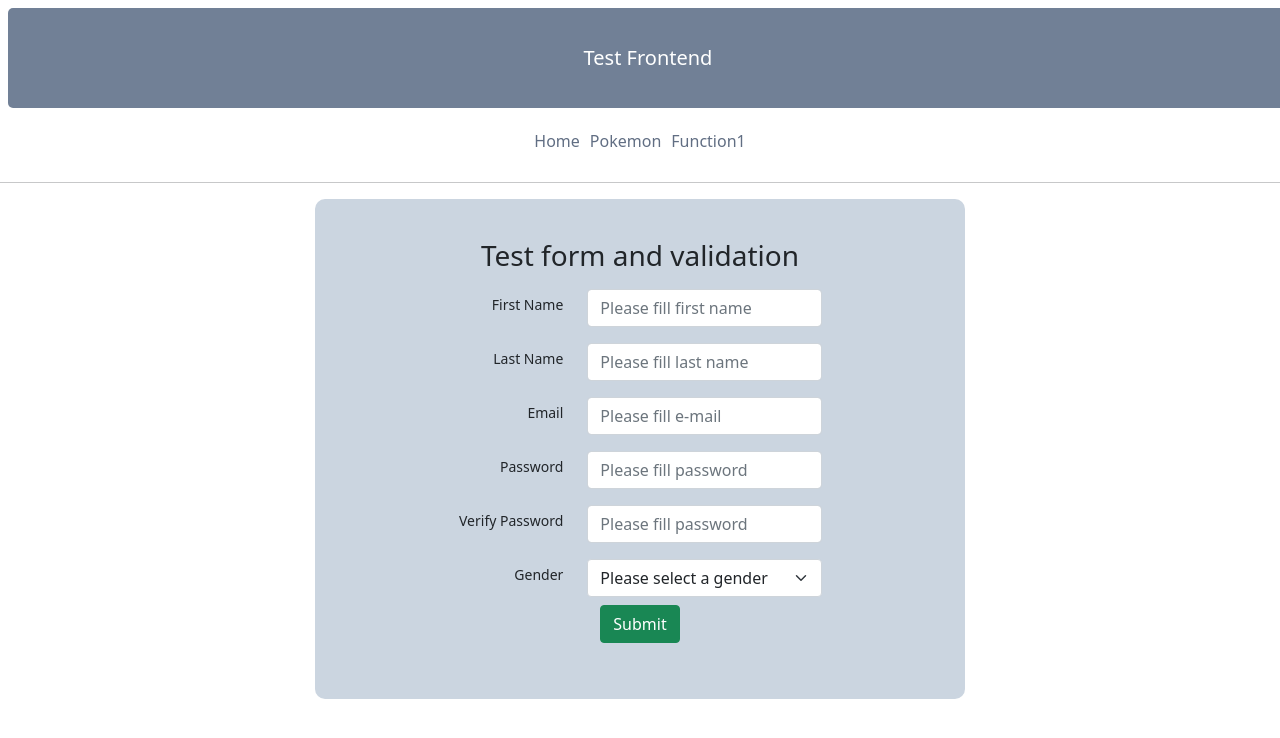
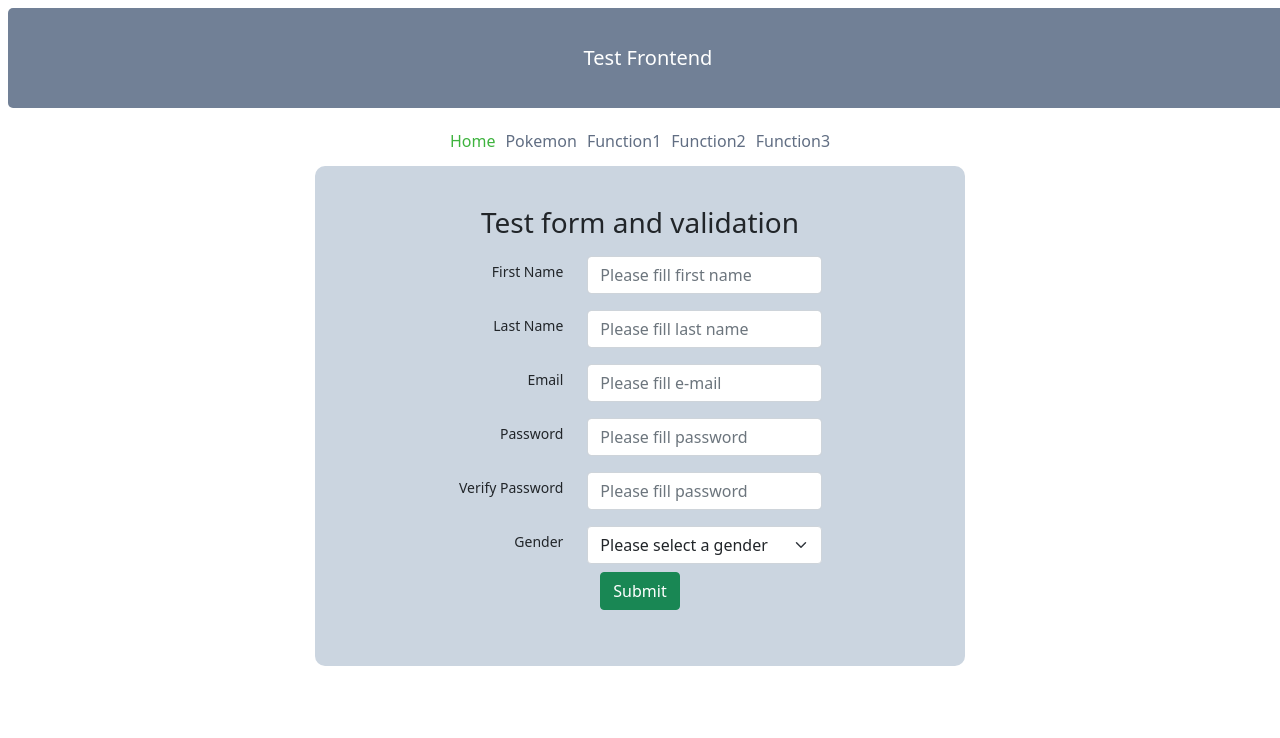
Before and after one commit to Nitjareent/test_frontend, a React (Create React App) app: page / in a window 1280 px wide. Shown: the top 738 px of the page. Built offline with nearby package versions, Linux system fonts and the light colour scheme.

Commit message:
Update App.js

```diff
--- a/src/App.js
+++ b/src/App.js
@@ -4,7 +4,7 @@ import Form from './pages/Form';
 import Header from './components/Header';
 import Pokemon from './pages/Pokemon';
 import Function1 from './pages/Function1';
-import { Routes, Route, Outlet, Link } from 'react-router-dom';
+import { Routes, Route, Outlet, NavLink as Link } from 'react-router-dom';
 
 function App() {
   return (
@@ -14,7 +14,7 @@ function App() {
           <Route index element={<Form />} />
           <Route path="pokemon" element={<Pokemon />} />
           <Route path="function1" element={<Function1 />} />
-          {/* <Route path="*" element={<NoMatch />} /> */}
+
         </Route>
       </Routes>
     </div>
@@ -27,17 +27,21 @@ function Layout() {
       <Header />
       <nav>
         <div>
-          <Link to="/">Home</Link>
+          <Link activeClassName="active" to="/">Home</Link>
         </div>
         <div>
-          <Link to="/pokemon">Pokemon</Link>
+          <Link activeClassName="active" to="/pokemon">Pokemon</Link>
         </div>
         <div>
-          <Link to="/function1">Function1</Link>
+          <Link activeClassName="active" to="/function1">Function1</Link>
+        </div>
+        <div>
+          <Link activeClassName="active" to="/function2">Function2</Link>
+        </div>
+        <div>
+          <Link activeClassName="active" to="/function3">Function3</Link>
         </div>
       </nav>
-
-      <hr />
       <Outlet />
     </div>
   );
```
